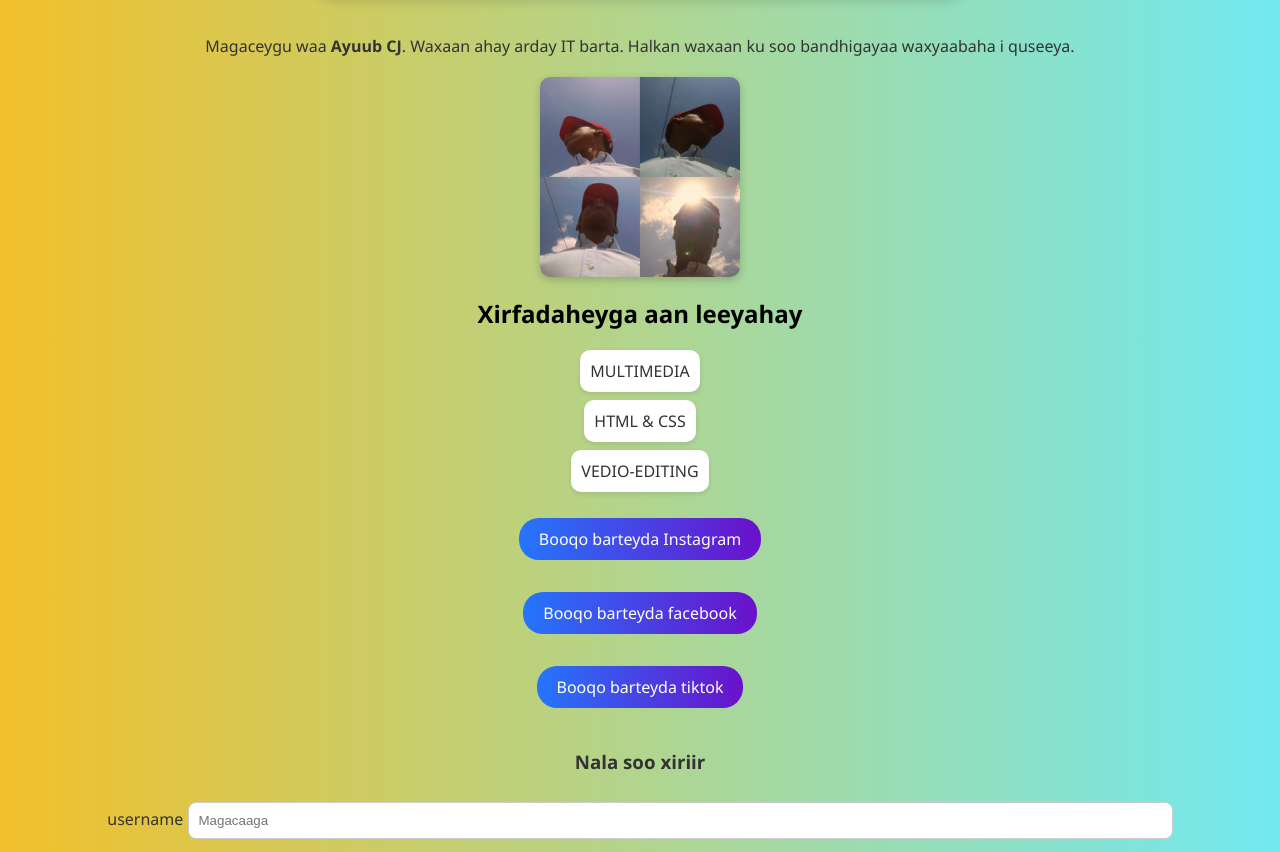
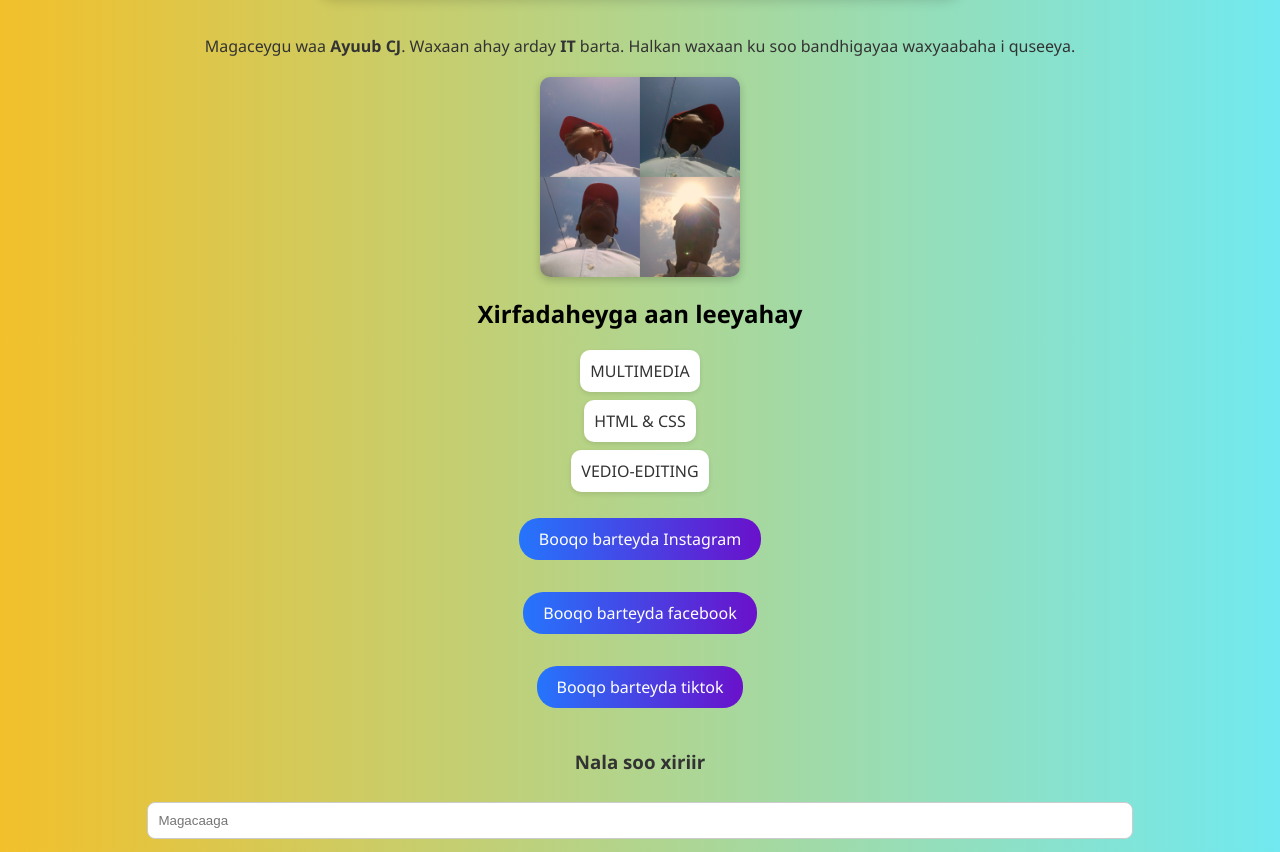
Before and after one commit to ayuup-cj/simple-website, a plain HTML site: page index.html in a window 1280 px wide. Shown: the part 167-1019 px from the top of the page. Drawn offline with Linux system fonts and the light colour scheme.

Commit message:
Update index.html

```diff
--- a/index.html
+++ b/index.html
@@ -131,7 +131,7 @@
 
   <h1>Kusoo dhawoow Bogayga Shaqsiga ah</h1>
 
-  <p>Magaceygu waa <strong>Ayuub CJ</strong>. Waxaan ahay arday IT barta. Halkan waxaan ku soo bandhigayaa waxyaabaha i quseeya.</p>
+  <p>Magaceygu waa <strong>Ayuub CJ</strong>. Waxaan ahay arday <strong>IT</strong> barta. Halkan waxaan ku soo bandhigayaa waxyaabaha i quseeya.</p>
 
   <img src="jpg/InShot_20240601_155002164.jpg" alt="Sawirkeyga" width="200"/>
 
@@ -148,7 +148,7 @@
 
   <h3>Nala soo xiriir</h3>
   <form>
-    <label>username</label>
+
     <input type="text" name="magaca" placeholder="Magacaaga">
     <input type="email" name="email" placeholder="Emailkaaga">
     <textarea name="message" rows="4" placeholder="Fariintaada..."></textarea><br>
```
